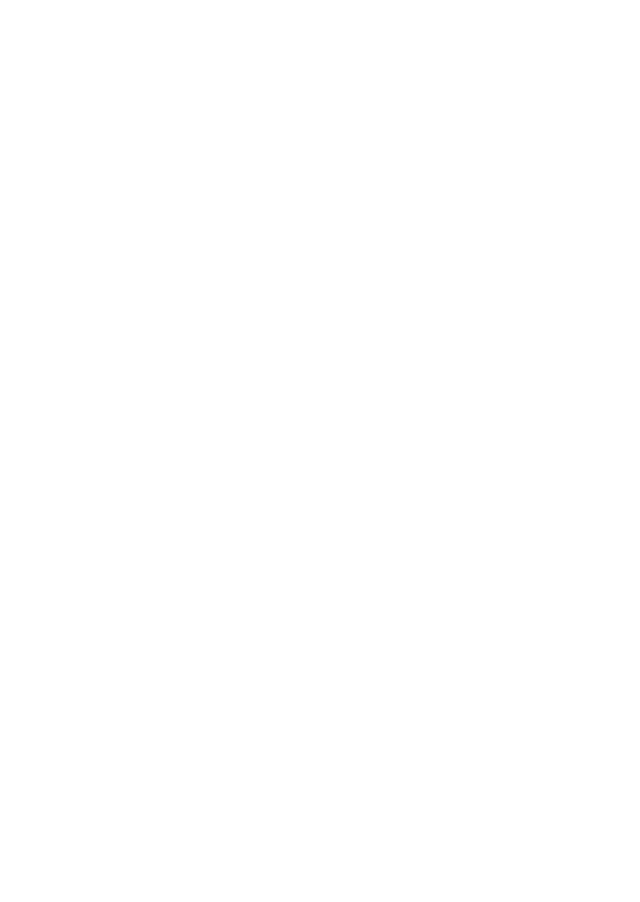
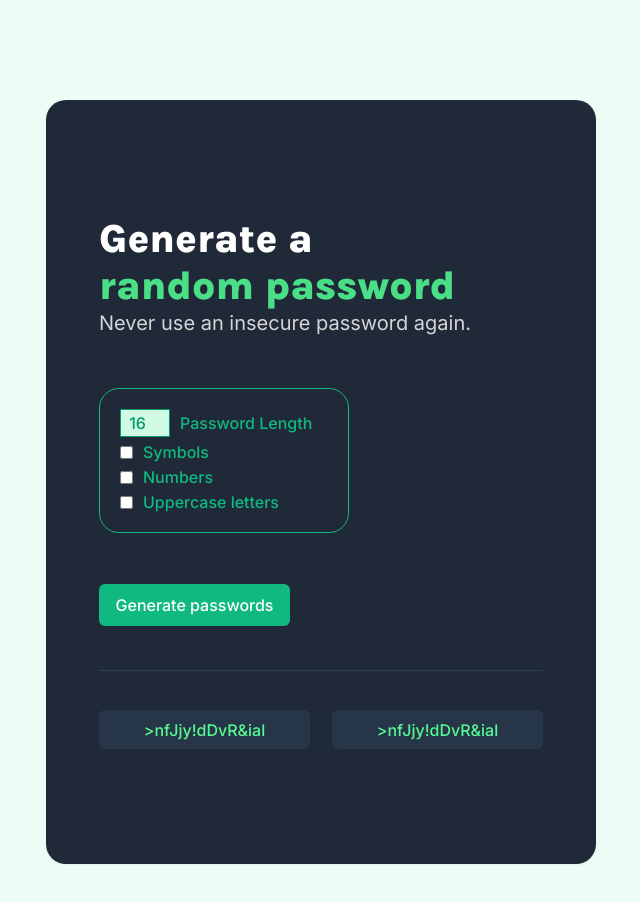
Before and after one commit to pullynnhah/password-generator, a plain HTML site: page index.html in a window 1280 px wide. Shown: the whole page, without its empty margins (319-959 px from the left). Before the commit the page ends 800 px from the top, so only its background shows below. Drawn offline with Linux system fonts and the light colour scheme.

Commit message:
implement html/css

```diff
--- a/index.html
+++ b/index.html
@@ -2,12 +2,63 @@
 <html lang="en">
   <head>
     <meta charset="UTF-8" />
-    <title>Title</title>
+    <title>Password Generator</title>
+
+    <link rel="preconnect" href="https://fonts.googleapis.com" />
+    <link rel="preconnect" href="https://fonts.gstatic.com" crossorigin />
+    <link
+      href="https://fonts.googleapis.com/css2?family=Inter:wght@400;500&family=Karla:wght@800&display=swap"
+      rel="stylesheet" />
 
     <link rel="stylesheet" href="reset.css" />
     <link rel="stylesheet" href="style.css" />
   </head>
   <body>
+    <div class="container">
+      <header>
+        <h1>Generate a <br /><span>random password</span></h1>
+        <p>Never use an insecure password again.</p>
+      </header>
+      <main>
+        <form>
+          <section>
+            <div>
+              <input type="number" id="length" value="16" min="8" max="32" />
+              <label for="length">Password Length</label>
+            </div>
+
+            <div>
+              <input type="checkbox" id="symbols" class="check" />
+              <label for="symbols">Symbols</label>
+            </div>
+
+            <div>
+              <input type="checkbox" id="numbers" class="check" />
+              <label for="numbers">Numbers</label>
+            </div>
+
+            <div>
+              <input type="checkbox" id="uppercase" class="check" />
+              <label for="uppercase">Uppercase letters</label>
+            </div>
+          </section>
+
+          <button>Generate passwords</button>
+        </form>
+        <section class="passwords">
+          <div class="password">
+            <p>>nfJjy!dDvR&ial</p>
+          </div>
+
+          <div class="password">
+            <p>>nfJjy!dDvR&ial</p>
+          </div>
+        </section>
+      </main>
+      <div class="copy hidden">
+        <p>Copied to clipboard!</p>
+      </div>
+    </div>
     <script src="script.js"></script>
   </body>
 </html>
--- a/style.css
+++ b/style.css
@@ -0,0 +1,148 @@
+/* font-family: 'Inter', sans-serif; */
+/* font-family: 'Karla', sans-serif; */
+
+body {
+  background: #ecfdf5;
+  font-family: "Inter", sans-serif;
+}
+
+.container {
+  width: 550px;
+  background: #1f2937;
+  margin: 100px auto;
+  padding: 115px 53px;
+  border-radius: 20px;
+
+  box-shadow: 0 1px 2px rgba(0, 0, 0, 0.05);
+
+  position: relative;
+}
+
+h1 {
+  color: #fff;
+  font: 800 40px "Karla", sans-serif;
+}
+
+h1 span {
+  color: #4adf86;
+}
+
+header p {
+  color: #d5d4d8;
+  font-size: 20px;
+  line-height: 28px;
+  margin-bottom: 51px;
+}
+
+form section {
+  width: 250px;
+  color: #10b981;
+  border: 1px solid #10b981;
+  border-radius: 20px;
+  padding: 20px;
+  display: flex;
+  flex-direction: column;
+  gap: 5px;
+}
+
+form div {
+  display: flex;
+  align-items: center;
+  gap: 10px;
+}
+
+input:hover {
+  cursor: pointer;
+}
+
+#length {
+  color: #059669;
+  font: 500 16px "Inter", sans-serif;
+  padding: 3px 0;
+  text-align: center;
+  background: #d1fae5;
+  border: 1px solid;
+  width: 50px;
+}
+
+.check {
+  appearance: auto;
+}
+
+label {
+  font-size: 16px;
+  font-weight: 500;
+}
+
+button {
+  width: 191px;
+  height: 42px;
+
+  color: #fff;
+  background: #10b981;
+  font-size: 16px;
+  line-height: 24px;
+  font-weight: 500;
+  text-align: center;
+
+  box-shadow: 0 1px 2px rgba(0, 0, 0, 0.05);
+  border-radius: 6px;
+
+  margin: 51px 0 44px;
+}
+
+button:hover {
+  opacity: 0.8;
+  cursor: pointer;
+}
+
+.passwords {
+  display: flex;
+  justify-content: space-between;
+  border-top: 1px solid #2f3e53;
+  padding-top: 39px;
+}
+
+.password {
+  width: 211px;
+  height: 39px;
+  background: #273549;
+  border-radius: 6px;
+
+  display: flex;
+  justify-content: center;
+  align-items: center;
+}
+
+.password:hover {
+  filter: brightness(1.5);
+  cursor: pointer;
+}
+
+.password p {
+  color: #55f991;
+  font-weight: 500;
+  font-size: 16px;
+  line-height: 32px;
+}
+
+.copy.hidden {
+  display: none;
+}
+
+.copy {
+  width: 200px;
+  color: #fff;
+  background: #10b981;
+  font-size: 16px;
+  line-height: 24px;
+  font-weight: 500;
+
+  padding: 10px 20px;
+  border-radius: 6px;
+  box-shadow: 0 1px 2px rgba(0, 0, 0, 0.05);
+
+  position: absolute;
+  bottom: 30px;
+  left: calc(50% - 100px);
+}
```
Also changed, not shown: 1 other file.
